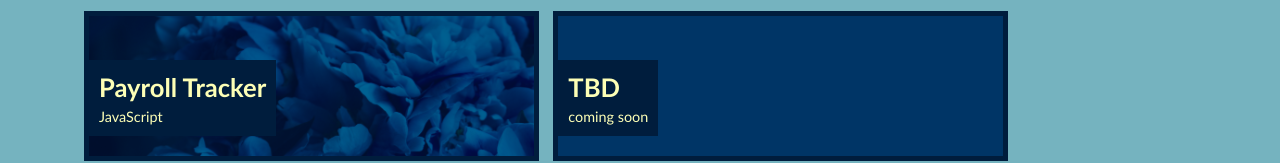
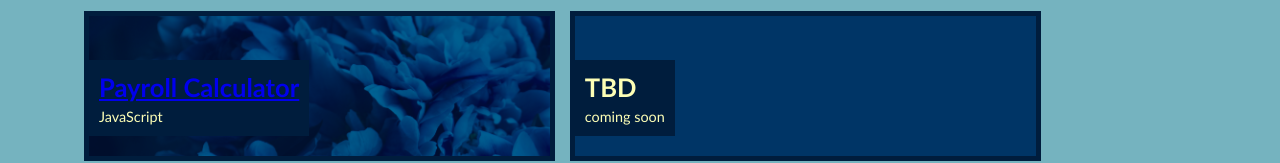
Before and after one commit to Fhickman24/BCS-Work-Sample, a plain HTML site: page index.html in a window 1280 px wide. Shown: the part 1022-1185 px from the top of the page. Drawn offline with Linux system fonts and the light colour scheme; files that its build step writes are made by us from their sources; files whose address does not match are found by name.

Commit message:
added link to payroll tracker

```diff
--- a/index.html
+++ b/index.html
@@ -56,8 +56,8 @@
 
             <block class="flex-item pastel-puzzles">
                 <div>
-                    <h3>
-                        Payroll Tracker
+                    <h3><a href="https://fhickman24.github.io/js-challenge-payroll/">
+                        Payroll Calculator</a>
                     </h3>
                     JavaScript
                 </div>
```
